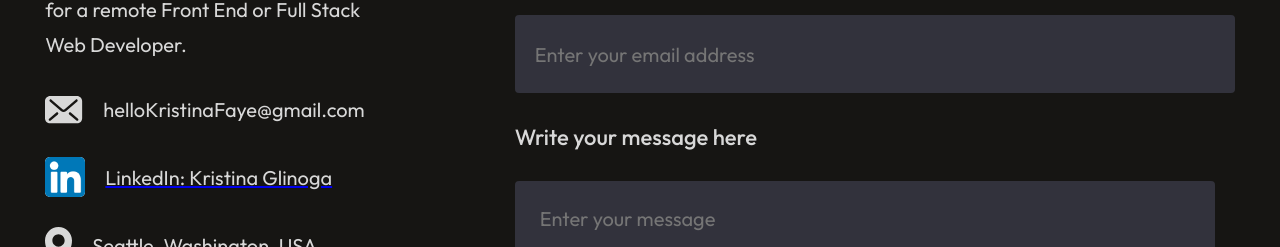
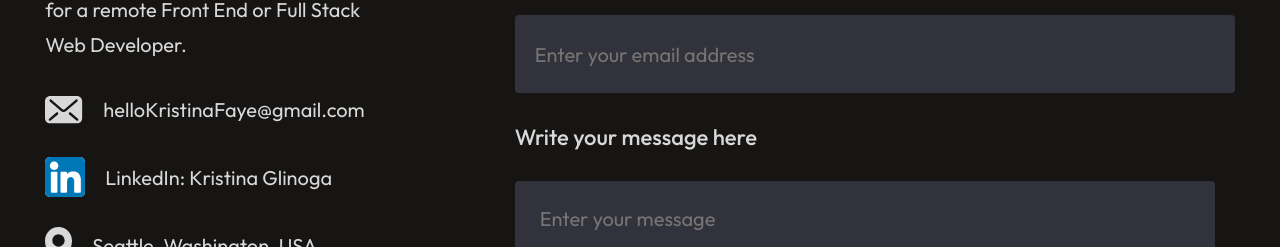
Before and after one commit to hellokristinafaye/portfolio-react, a React (Vite) app: page / in a window 1280 px wide. Shown: the part 3817-4064 px from the top of the page. Built offline with nearby package versions, Linux system fonts and the light colour scheme.

Commit message:
link style updated

```diff
--- a/src/components/Contact/Contact.css
+++ b/src/components/Contact/Contact.css
@@ -49,6 +49,9 @@
     color: var(--lt-grey);
     font-size: 20px;
     line-height: 35px;
+}
+.linkedIn-link {
+    text-decoration: none;
 }
 .linkedIn {
     background: white;
```
